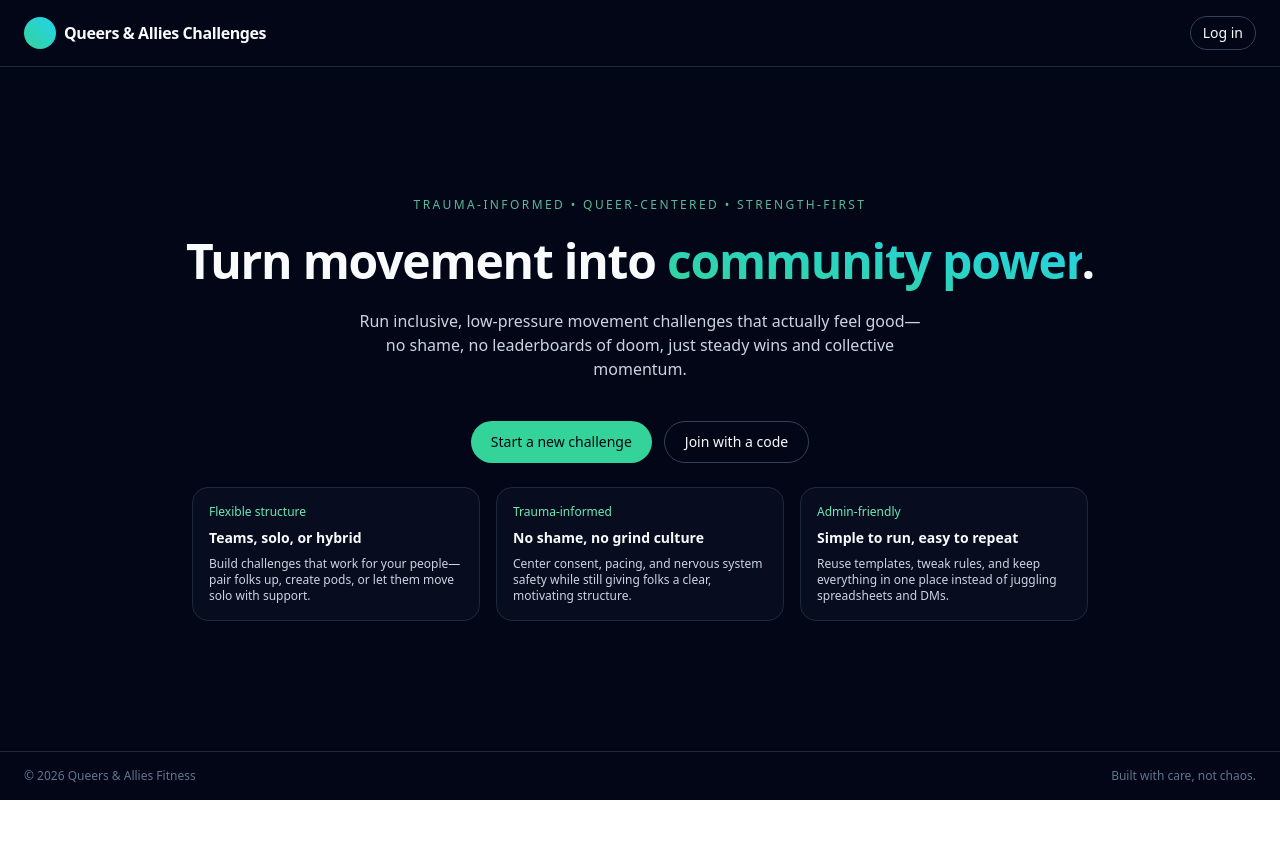
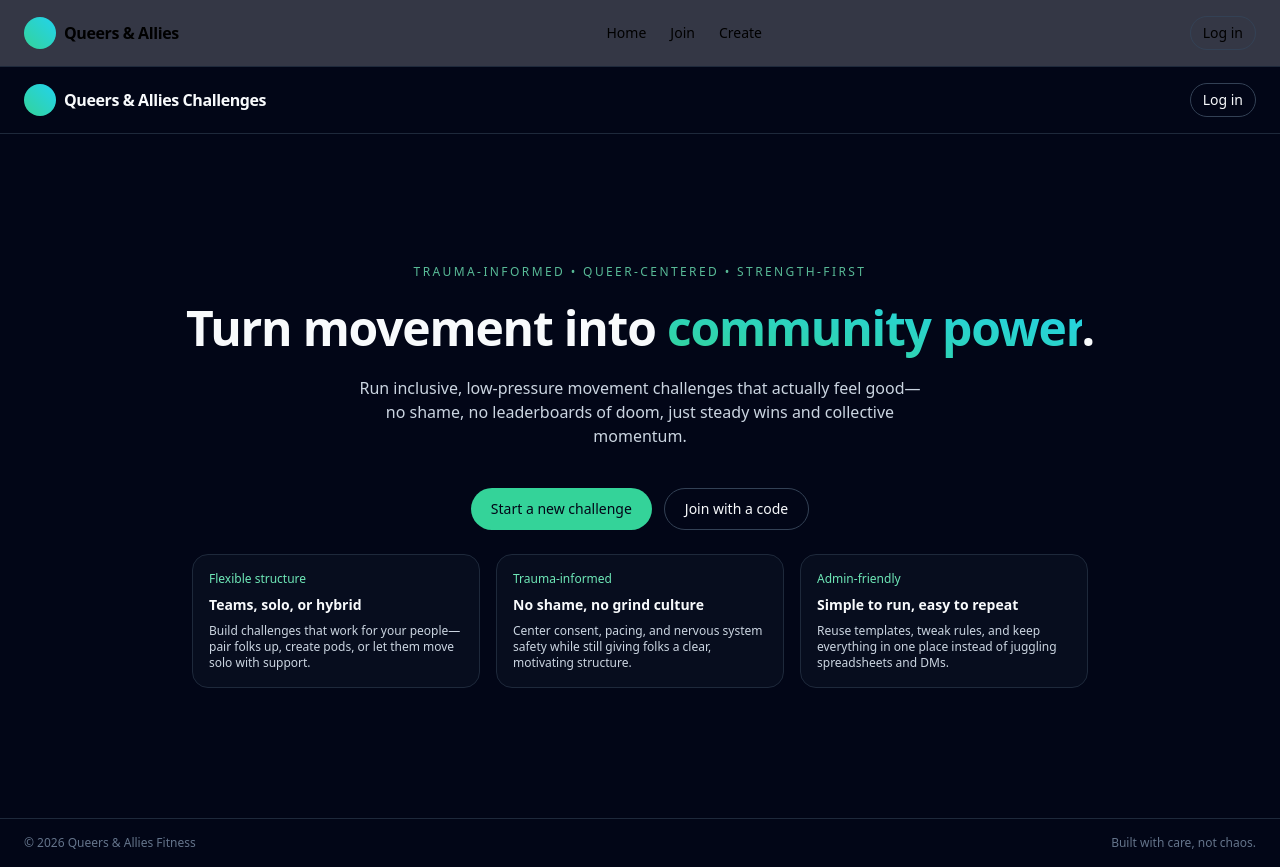
Before and after one commit to haydennglenn9-3385/challenge-app, a Next.js app: page / in a window 1280 px wide. Before the commit the page ends 800 px from the top, so only its background shows below. Built offline with nearby package versions, Linux system fonts and the light colour scheme.

Commit message:
add navbar component

```diff
--- /dev/null
+++ b/app/components/NavBar.tsx
@@ -0,0 +1,20 @@
+export default function NavBar() {
+  return (
+    <nav className="w-full border-b border-slate-800 px-6 py-4 flex items-center justify-between bg-slate-950/80 backdrop-blur">
+      <div className="flex items-center gap-2">
+        <div className="h-8 w-8 rounded-full bg-gradient-to-tr from-emerald-400 to-cyan-400" />
+        <span className="font-semibold tracking-tight">Queers & Allies</span>
+      </div>
+
+      <div className="flex items-center gap-6 text-sm">
+        <a href="/" className="hover:text-emerald-300 transition">Home</a>
+        <a href="/join" className="hover:text-emerald-300 transition">Join</a>
+        <a href="/create" className="hover:text-emerald-300 transition">Create</a>
+      </div>
+
+      <button className="text-sm px-3 py-1.5 rounded-full border border-slate-700 hover:border-emerald-400 hover:text-emerald-300 transition">
+        Log in
+      </button>
+    </nav>
+  );
+}
--- a/app/layout.tsx
+++ b/app/layout.tsx
@@ -1,5 +1,6 @@
 import type { Metadata } from "next";
 import "./globals.css";
+import NavBar from "./components/NavBar";
 
 export const metadata: Metadata = {
   title: "Queers & Allies Challenges",
@@ -14,6 +15,7 @@ export default function RootLayout({
   return (
     <html lang="en">
       <body className="antialiased">
+        <NavBar />
         {children}
       </body>
     </html>
```
